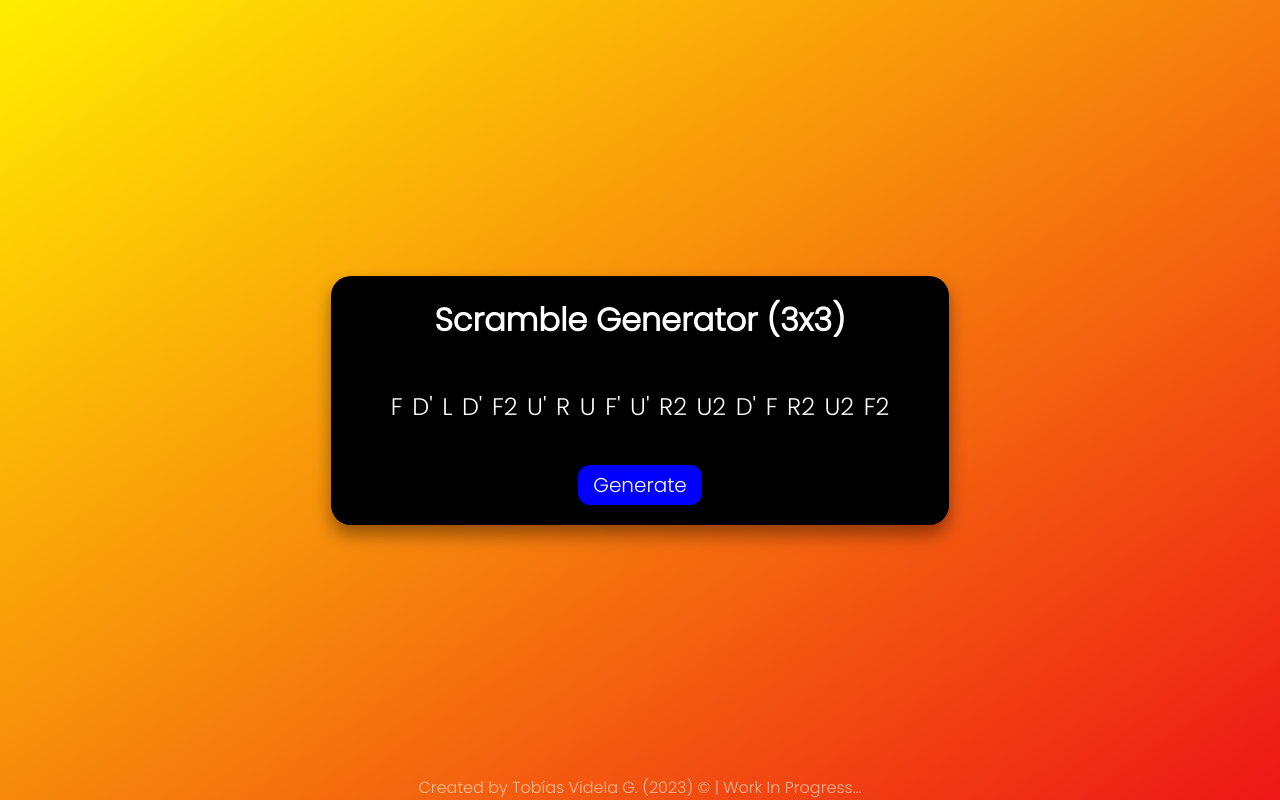
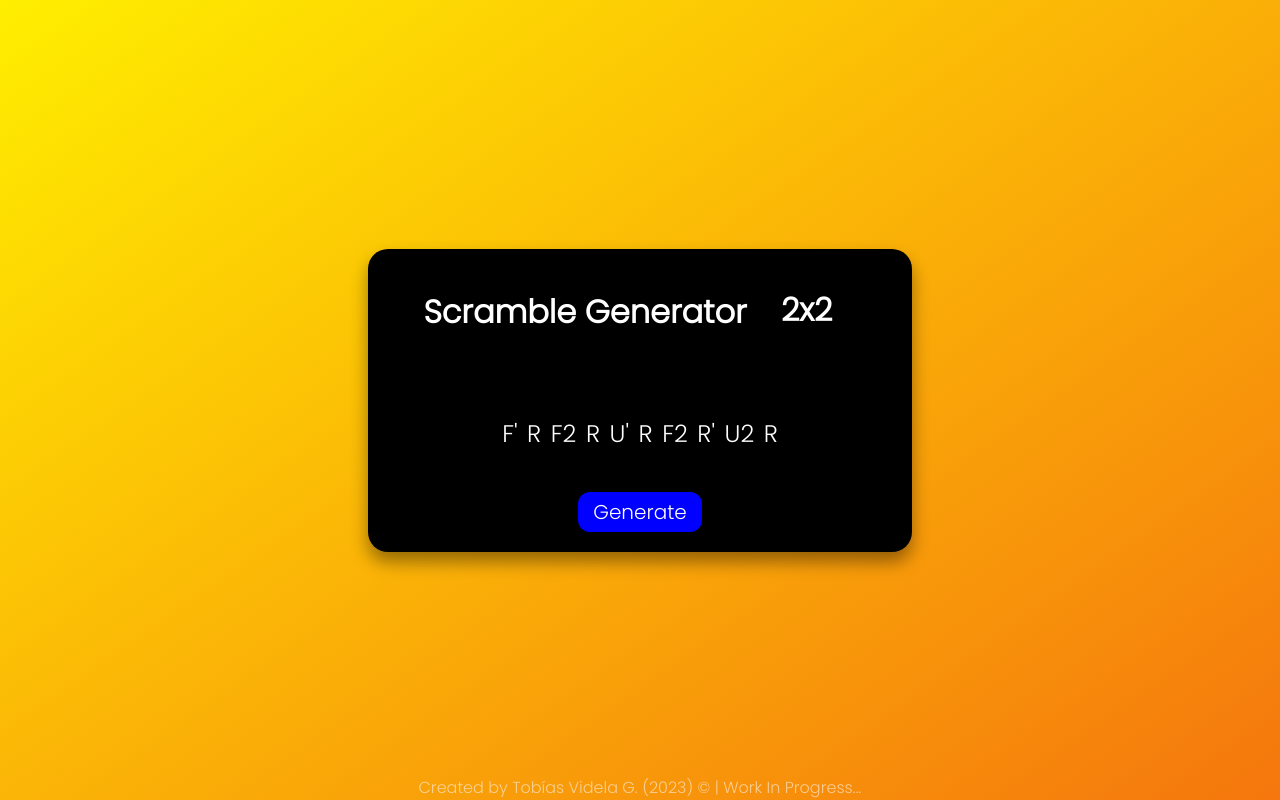
Before and after one commit to tobiasvidela/SpeedCubeVM, a plain HTML site: page pages/index.html in a window 1280 px wide. Both pictures are taken after a click on the button "Generate". Drawn offline with nearby package versions, Linux system fonts and the light colour scheme.

Commit message:
adding defaults cubes and modifying the scramble generator

```diff
--- a/pages/index.html
+++ b/pages/index.html
@@ -11,6 +11,8 @@
     <title>SpeedCubeVM | Tobías Videla G.</title>
     <!-- FAVICON -->
     <link rel="shortcut icon" href="https://cdn-icons-png.flaticon.com/512/1362/1362043.png" type="image/x-icon">
+    <!-- FONT AWESOME -->
+    <link rel="stylesheet" href="https://cdnjs.cloudflare.com/ajax/libs/font-awesome/6.2.1/css/all.min.css" integrity="sha512-MV7K8+y+gLIBoVD59lQIYicR65iaqukzvf/nwasF0nqhPay5w/9lJmVM2hMDcnK1OnMGCdVK+iQrJ7lzPJQd1w==" crossorigin="anonymous" referrerpolicy="no-referrer" />
     <!-- CSS -->
     <link rel="stylesheet" href="../styles/style.css">
     <!-- BOOTSTRAP -->
@@ -19,7 +21,17 @@
 <body>
     <section class="scramble">
         <div class="scramble-generator d-flex flex-column">
-            <p class="title">Scramble Generator (3x3)</p>
+            <div class="scramble-header d-flex justify-content-center align-items-center">
+                <p class="title">Scramble Generator</p>
+                <select class="select cube" name="cube-type" id="cube-type">
+                    <option value="2x2"> 2x2 </option>
+                    <option value="3x3"> 3x3 </option>
+                    <option value="4x4"> 4x4 </option>
+                    <option value="5x5"> 5x5 </option>
+                    <option value="6x6"> 6x6 </option>
+                    <option value="7x7"> 7x7 </option>
+                </select>
+            </div>
             <p class="scramble-333" id="display">...</p>
             <button class="btn-generator text-center" id="btn-generator">Generate</button>
         </div>
--- a/scripts/script.js
+++ b/scripts/script.js
@@ -1,15 +1,20 @@
 'use strict';
 
-// -------------------- DOM --------------------
-const generator = document.getElementById('btn-generator'),
-display = document.getElementById('display');
+// -------------------------------------------------
+// ---------------------- DOM ----------------------
+// -------------------------------------------------
+const generator = document.querySelector('#btn-generator'),
+      cubeType = document.querySelector('#cube-type'),
+      display = document.querySelector('#display');
 
 generator.addEventListener('click',() => {
-    let scramble = GenerateScramble();
+    let scramble = GenerateScramble(cubeType.value);
     return display.innerHTML = scramble;
 });
 
+// -------------------------------------------------
 // -------------------- CLASSES --------------------
+// -------------------------------------------------
 // --------- CUBES -----------
 class cube {
     constructor (type, min = 0, max = 2 * min) {
@@ -54,7 +59,7 @@ class cube {
         return Math.floor(Math.random() * (this.max - this.min + 1) + this.min);
     };
 };
-
+// ---- NxN Cubes ----
 const cube2x2 = new cube('2x2',8,11);
 const cube3x3 = new cube('3x3',17,25);
 const cube4x4 = new cube('4x4',40,45);
@@ -62,16 +67,42 @@ const cube5x5 = new cube('5x5',50,53);
 const cube6x6 = new cube('6x6',60,62);
 const cube7x7 = new cube('7x7',70,71);
 
+// -------------------------------------------------
+// ------------------- FUNCTIONS -------------------
+// -------------------------------------------------
+function GenerateScramble(selectedCube) {
 
-// -------------------- FUNCTIONS --------------------
-function GenerateScramble() {
+    //select the cube to scramble
+    let cubeSelected;
+
+    switch (selectedCube) {
+        case '2x2':
+            cubeSelected = cube2x2;
+            break;
+        case '4x4':
+            cubeSelected = cube4x4;
+            break;
+        case '5x5':
+            cubeSelected = cube5x5;
+            break;
+        case '6x6':
+            cubeSelected = cube6x6;
+            break;
+        case '7x7':
+            cubeSelected = cube7x7;
+            break;
+        default:
+            cubeSelected = cube3x3;
+            break;
+    };
+
     // Legal moves
-    const moves = ['U','D','L','R','F','B','U2','D2','L2','R2','F2','B2',"U'","D'","L'","R'","F'","B'"];
+    const moves = cubeSelected.moves;
 
     // Generate a random sequence of moves
     let scramble = '';
     let lastLayerMoved = null;
-    let scrambleLenght = GetRange(17,22); // Posible lengths for the random scramble
+    let scrambleLenght = cubeSelected.range(); // Posible lengths for the random scramble
 
     for (let i = 0; i < scrambleLenght; i++) {
         let move = moves[Math.floor(Math.random() * moves.length)];
@@ -86,10 +117,4 @@ function GenerateScramble() {
     };
 
     return scramble;
-}
-function GetRange(min = 0,max = min*2) {
-    //generate random length with the given range
-    let range = Math.floor(Math.random() * (max - min + 1) + min);
-
-    return range;
 };
--- a/styles/style.css
+++ b/styles/style.css
@@ -10,6 +10,7 @@
 body {
     height: 100vh;
     background: repeating-linear-gradient(-35deg,#ed1717,#f24d11, #f6830c,#fbb806,#ffee00);
+    background-size: 250%;
     display: flex;
     justify-content: center;
     align-items: center;
@@ -39,10 +40,14 @@ body {
     border-radius: 20px;
     box-shadow: 0 10px 17px rgba(0,0,0,0.4);
 }
+.scramble-header {
+    padding: 15px;
+    margin-bottom: 25px;
+}
 .title {
     font-size: 2rem;
     font-weight: bolder;
-    margin-bottom: 25px;
+    margin-right: 5px;
 }
 .scramble-333 {
     font-size: 1.5rem;
@@ -65,3 +70,36 @@ body {
     color: bisque;
     box-shadow: 0 0 15px rgba(40,20,225,0.5);
 }
+.select {
+    appearance: none;
+    border: none;
+    border-radius: 20px;
+    background: none;
+    padding: 2px;
+    margin-left: 5px;
+    margin-bottom: 20px;
+    font-size: 2rem;
+    font-weight: bold;
+    width: 100px;
+    color: #fff;
+    text-align: center;
+    transition: all .2s ease;
+}
+.select:hover {
+    cursor: pointer;
+    box-shadow: 0 5px 15px rgba(255, 255, 255, 0.4),
+                0 -5px 15px rgba(255, 255, 255, 0.4);
+}
+.select:focus {
+    outline: none;
+    color: #fff;
+    background: black;
+    border: 0;
+    border-radius: 20px;
+}
+
+@media screen (max-width: 400px) {
+    .scramble {
+        width: 100vw;
+    }
+}
```
